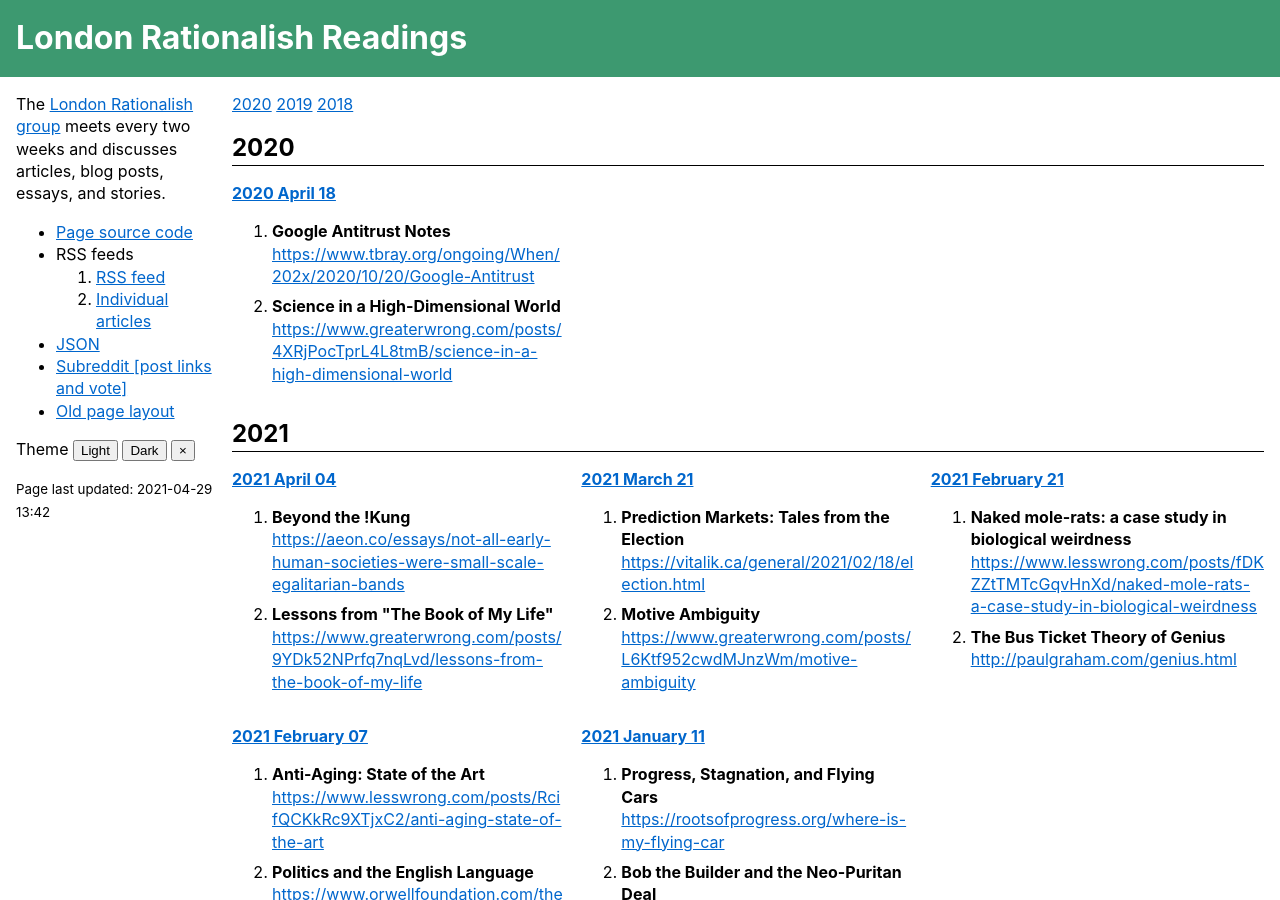
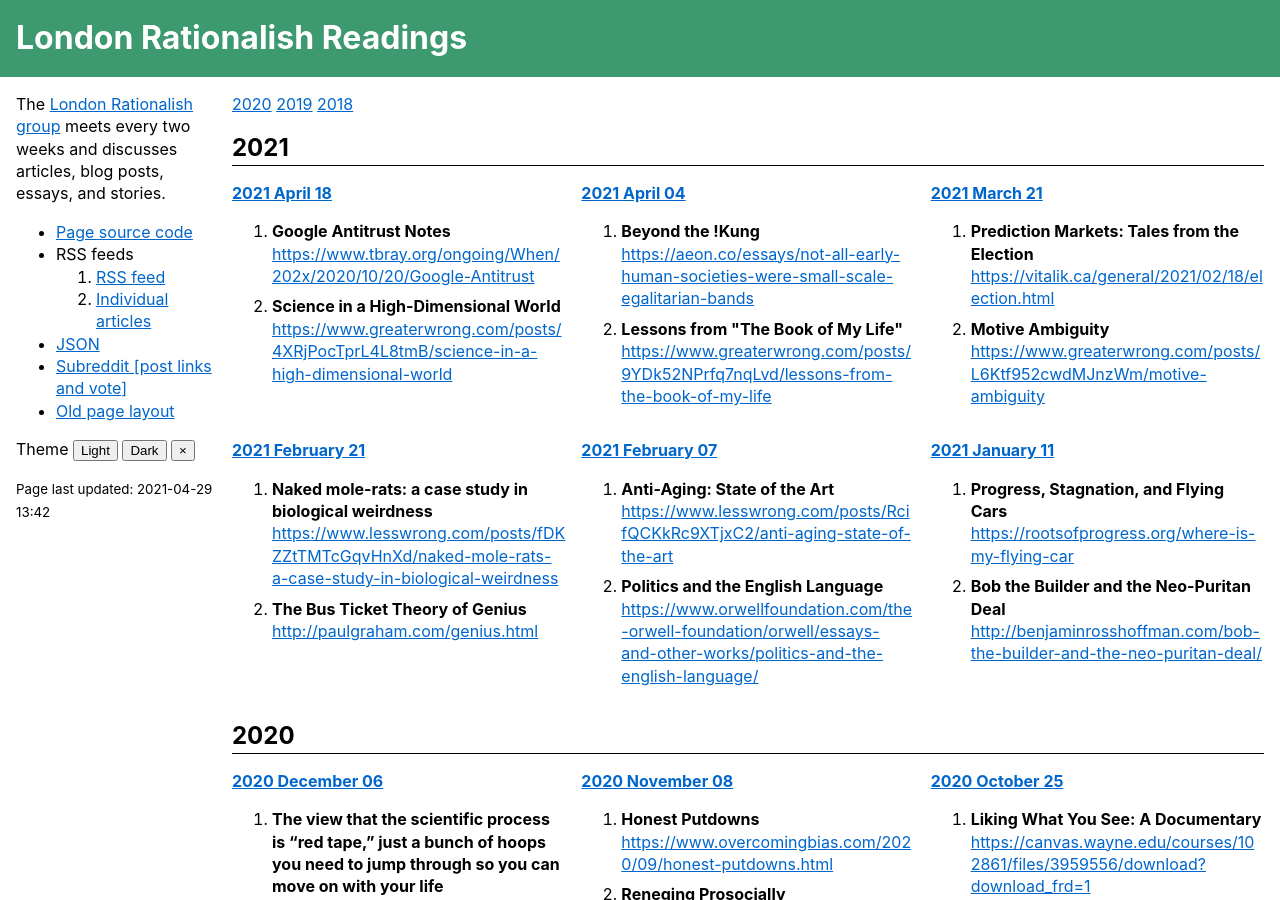
Before and after one commit to sackeyjason/london-rationalish-readings, a Jekyll site: the page built from index.html, in a window 1280 px wide and 900 px high. Built offline with Jekyll 4.4.1, drawn with Linux system fonts in a browser that asks for light colours.

Commit message:
fix date!

```diff
--- a/_data/list.yaml
+++ b/_data/list.yaml
@@ -1,5 +1,5 @@
 meetings:
-- date: 2020.04.18
+- date: 2021.04.18
   list:
   - title: "Google Antitrust Notes"
     link: https://www.tbray.org/ongoing/When/202x/2020/10/20/Google-Antitrust
```
